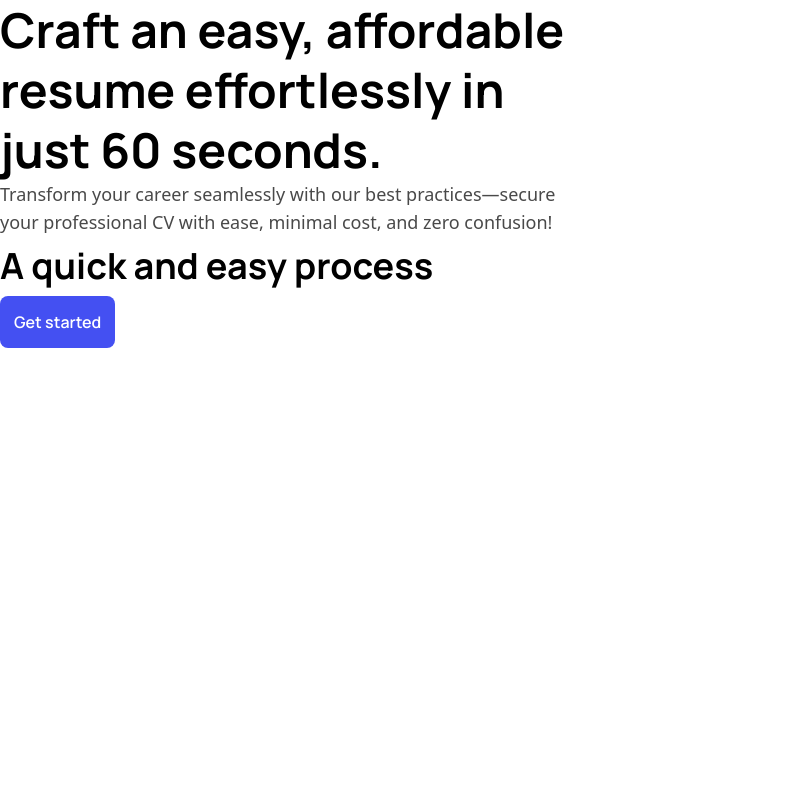
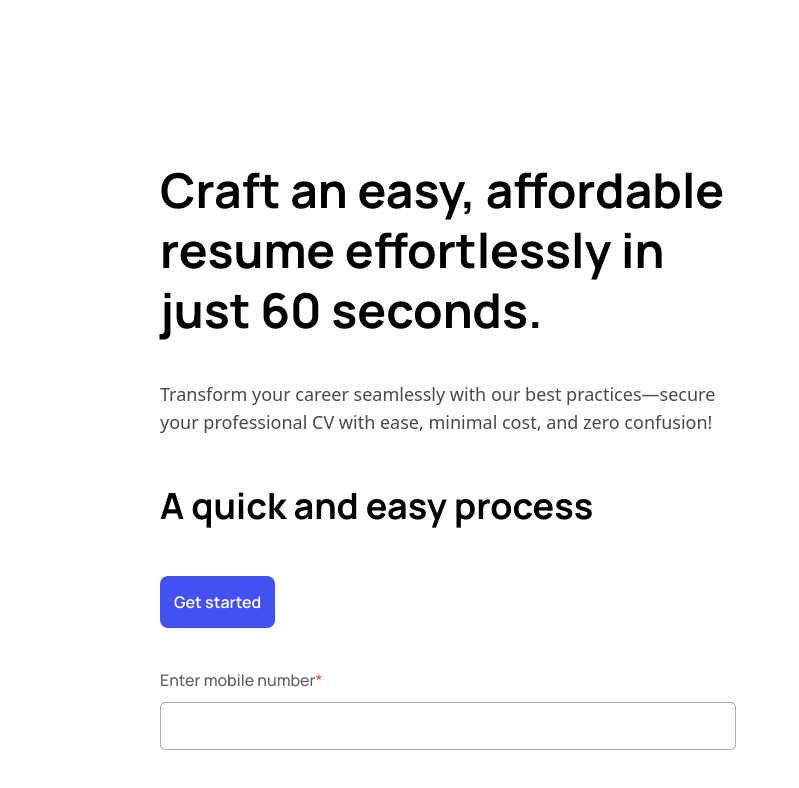
Before and after one commit to ayush-seth/cv-on-click, a Next.js app: page / in a window 1280 px wide. Shown: the top 788 px of the page, without its empty margins (0-799 px from the left). Built offline with nearby package versions, Linux system fonts and the light colour scheme.

Commit message:
add input component

```diff
--- a/app/page.tsx
+++ b/app/page.tsx
@@ -1,11 +1,12 @@
 import { Button } from "@/components/ui/button";
+import { Input } from "@/components/ui/input";
 import { TypographyH1 } from "@/components/ui/typography-h1";
 import { TypographyH2 } from "@/components/ui/typography-h2";
 import { TypographyP } from "@/components/ui/typography-p";
 
 export default function Home() {
   return (
-    <div>
+    <div className="m-40 space-y-10">
       <TypographyH1 className="max-w-xl">
         Craft an easy, affordable resume effortlessly in just 60 seconds.
       </TypographyH1>
@@ -15,6 +16,7 @@ export default function Home() {
       </TypographyP>
       <TypographyH2>A quick and easy process</TypographyH2>
       <Button>Get started</Button>
+      <Input label="Enter mobile number" className="max-w-xl" required />
     </div>
   );
 }
--- /dev/null
+++ b/components/ui/input.tsx
@@ -0,0 +1,31 @@
+import { FC, InputHTMLAttributes } from "react";
+
+type InputProps = {
+  label: string;
+} & InputHTMLAttributes<HTMLInputElement>;
+
+export const Input: FC<InputProps> = ({
+  label,
+  className,
+  required,
+  ...rest
+}) => {
+  return (
+    <div className={className}>
+      <label
+        htmlFor={label}
+        className="block font-manrope font-medium text-label"
+      >
+        {label}
+        {required && <span className="text-danger">*</span>}
+      </label>
+      <input
+        type="text"
+        id={label}
+        className="mt-2.5 block w-full rounded-md p-3 ring-[0.5px] ring-inset ring-label focus:ring-1 focus:ring-primary-600"
+        required={required}
+        {...rest}
+      />
+    </div>
+  );
+};
--- a/tailwind.config.ts
+++ b/tailwind.config.ts
@@ -31,6 +31,8 @@ const config: Config = {
           950: "#171a4f",
         },
         muted: "#494949",
+        label: "#605F5F",
+        danger: "#FF543E",
       },
       boxShadow: {
         button: "-6px 6px 11px 0px rgba(0, 0, 0, 0.25)",
```
